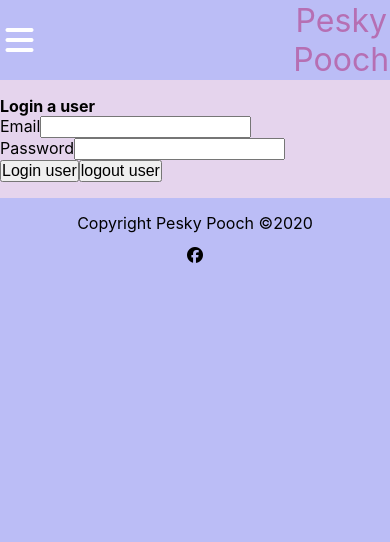
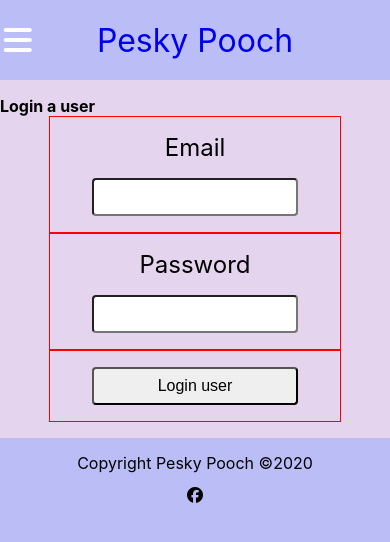
Before and after one commit to Coencidental/T3A2_Pesky_Pooch, a React (Create React App) app: page /login in a window 390 px wide. Shown: the top 542 px of the page. Built offline with nearby package versions, Linux system fonts and the light colour scheme.

Commit message:
Removed hardcoded URLs from the components for dynamicism, improved styling and responsive menu

```diff
--- a/src/components/DeleteEvent.js
+++ b/src/components/DeleteEvent.js
@@ -8,7 +8,7 @@
   const token = sessionStorage.getItem('token')
 
   const fetchEvents = async () => {
-    await axios.get("http://localhost:7002/api/events", {
+    await axios.get(`${process.env.BASE_URL}events`, {
       headers: {
         'Authorization': token
       }})
@@ -21,7 +21,7 @@
 
   const handleSubmit = async (eventId) => {
     if (window.confirm("Are you sure you want to delete this event?")) {
-      await axios.delete("http://localhost:7002/api/events/delete", {
+      await axios.delete(`${process.env.BASE_URL}events/delete`, {
         headers: {
           'Authorization': token,
           "eventId": eventId
--- a/src/components/Navigationbar.js
+++ b/src/components/Navigationbar.js
@@ -15,7 +15,7 @@
         <i class="fas fa-bars"></i>
       </label>
       <div className="logo">
-        <label>Pesky Pooch</label>
+        <Link to="/" onClick={toggleClass}><label>Pesky Pooch</label></Link>
       </div>
     <ul>
         <Link to="/" onClick={toggleClass}><li>Home</li></Link>
--- a/src/components/Services.js
+++ b/src/components/Services.js
@@ -20,9 +20,9 @@
             { props.allServices.map(service => {
             return (
             <div className="service-card" key={service._id}>
-              <p>{service.name}</p>
-              <p>{service.description}</p>
-              <p>{service.cost}</p>
+              <h3>{service.name}</h3>
+              <p className="service-desc">{service.description}</p>
+              <p className="service-cost">{service.cost}</p>
             </div>
             )}) }
           </div>
--- a/src/components/TestimonialsBox.js
+++ b/src/components/TestimonialsBox.js
@@ -6,7 +6,7 @@
   const [testimonials, setTestimonials] = useState([])
 
   const fetchTestimonials = async () => {
-    await Axios.get("http://localhost:7002/api/testimonials")
+    await Axios.get(`${process.env.BASE_URL}testimonials`)
     .then(res => {
       filterTestimonials(res.data)
     })
--- a/src/forms/ContactForm.js
+++ b/src/forms/ContactForm.js
@@ -38,7 +38,7 @@
       message
     }
 
-    axios.post("http://localhost:7002/api/contact/", params)
+    axios.post(`${process.env.BASE_URL}contact`, params)
     .then((res) => {
       console.log(res)
       document.getElementById("contact-submit").classList.toggle('successful')
--- a/src/forms/EventForm.js
+++ b/src/forms/EventForm.js
@@ -20,7 +20,7 @@
     // HEROKU APP URL: https://peskypoochapi.herokuapp.com
     let token = sessionStorage.getItem('token')
     console.log(token)
-    axios.post("http://localhost:7002/api/events/new", params, {
+    axios.post(`${process.env.BASE_URL}events/new`, params, {
     headers: {
     'Authorization': token
     }})
--- a/src/forms/LoginForm.js
+++ b/src/forms/LoginForm.js
@@ -45,32 +45,36 @@
 
   /* form for the login screen */
   render() {
+
     const { email, password } = this.state;
     return this.state.submit ? (
       <Redirect to="/" />
     ) : (
-      <form onSubmit={this.onFormSubmit}>
-        <p>
-          <label htmlFor="email">Email</label>
+      <div className="form-container">
+      <form onSubmit={this.onFormSubmit} className="login-form">
+        <fieldset>
+          <label name="email">Email</label>
           <input
             type="email"
             value={email}
             onChange={event => this.onInputChange("email", event)}
           />
-        </p>
-        <p>
-          <label htmlFor="email">Password</label>
+        </fieldset>
+        <fieldset>
+          <label name="password">Password</label>
           <input
             type="password"
             value={password}
             onChange={event => this.onInputChange("password", event)}
           />
-        </p>
-        <p>
-          <input type="submit" value="Login user" />
-          <input type="submit" value="logout user" onChange={this.handleRemove} />
-        </p>
+        </fieldset>
+        <fieldset>
+          { (sessionStorage.getItem('token')) ?
+          (<input type="submit" value="logout user" onChange={this.handleRemove} />):
+          (<input type="submit" value="Login user" />)}
+        </fieldset>
      </form>
+     </div>
    );
   }
 }
--- a/src/pages/Home.js
+++ b/src/pages/Home.js
@@ -1,4 +1,5 @@
 import React from 'react';
+import { Link } from 'react-router-dom'
 
 export const Home  = () => (
   <React.Fragment>
@@ -6,13 +7,8 @@
       <div className="text-wrapper">
         <h1 className="page-title">Home</h1>
         <p>Who are we at Pesky Pooch?</p>
-        <p>Lorem text is what I am writing here.  Lorem text is what I am writing here.  Lorem text is what I am writing here.  Lorem text is what I am writing here.  Lorem text is what I am writing here.  Lorem text is what I am writing here.  Lorem text is what I am writing here.  Lorem text is what I am writing here.
-          Lorem text is what I am writing here.  Lorem text is what I am writing here.  Lorem text is what I am writing here.  Lorem text is what I am writing here.  Lorem text is what I am writing here.  Lorem text is what I am writing here.  Lorem text is what I am writing here.  Lorem text is what I am writing here.
-          Lorem text is what I am writing here.  Lorem text is what I am writing here.  Lorem text is what I am writing here.  Lorem text is what I am writing here.  Lorem text is what I am writing here.  Lorem text is what I am writing here.  Lorem text is what I am writing here.  Lorem text is what I am writing here.
-          Lorem text is what I am writing here.  Lorem text is what I am writing here.  Lorem text is what I am writing here.  Lorem text is what I am writing here.  Lorem text is what I am writing here.  Lorem text is what I am writing here.  Lorem text is what I am writing here.  Lorem text is what I am writing here.
-          Lorem text is what I am writing here.  Lorem text is what I am writing here.  Lorem text is what I am writing here.  Lorem text is what I am writing here.  Lorem text is what I am writing here.  Lorem text is what I am writing here.  Lorem text is what I am writing here.  Lorem text is what I am writing here.
-          Lorem text is what I am writing here.  Lorem text is what I am writing here.  Lorem text is what I am writing here.  Lorem text is what I am writing here.  Lorem text is what I am writing here.  Lorem text is what I am writing here.  Lorem text is what I am writing here.  Lorem text is what I am writing here.
-          </p>
+        <p>At Pesky Pooch, the experience of the years behind <Link to="/about">defines the quality of our services.</Link></p>
+        Where experience has defined the quality of our services.
       </div>
     </div>
   </React.Fragment>
--- a/src/pages/ServicesPage.js
+++ b/src/pages/ServicesPage.js
@@ -48,7 +48,13 @@
         }
         <div className="events">
           { (events.length >= 1) ? (events.map(event => {
-          return <p>{event.name}</p>
+          return (
+          <div className="event-card">
+            <h3>{event.name}</h3>
+            <p className="event-desc">{event.description}</p>
+            <p className="event-loc">{event.location}</p>
+          </div>
+          )
         })) : (<p>No current events</p>)}
         </div>
 
--- a/src/styles/colours.scss
+++ b/src/styles/colours.scss
@@ -3,3 +3,4 @@
 $ceramic: #E5D4ED;
 $tarmac: #3C3744;
 $plum: #36083F;
+$otherblue: #1b9cff;
--- a/src/styles/global.scss
+++ b/src/styles/global.scss
@@ -58,10 +58,52 @@
       text-align: center;
       padding: 0.5rem;
       background: $babyblue;
+      border: 0.25rem solid $otherblue;
+      border-radius: 0.5rem;
 
-      p {
+      * {
         padding: 1rem;
+        border-bottom: 0.25rem solid $otherblue;
       }
+
+      .service-desc {
+        font-size: 1rem
+      }
+
+      .service-cost {
+        font-size: 2rem;
+      }
+    }
+  }
+}
+
+.events {
+  display: flex;
+  flex-direction: row;
+  flex-wrap: wrap;
+  justify-content: space-evenly;
+  width: 100%;
+  border: 1px solid red;
+
+  .event-card {
+    text-align: center;
+    padding: 0.5rem;
+    background: $babyblue;
+    border: 0.25rem solid $otherblue;
+    border-radius: 0.5rem;
+    width: 45%;
+
+    * {
+      padding: 1rem;
+      border-bottom: 0.25rem solid $otherblue;
+    }
+
+    .event-desc {
+      font-size: 1rem
+    }
+
+    .event-loc {
+      font-size: 2rem;
     }
   }
 }
@@ -112,6 +154,42 @@
     border-radius: 0.25rem;
   }
 
+  .login-form {
+    width: 100vw;
+    display: flex;
+    flex-direction: column;
+    align-items: center;
+    justify-content: space-evenly;
+
+    fieldset {
+      width: 75%;
+      margin: auto;
+      display: flex;
+      flex-direction: column;
+      padding: 1rem;
+      border: none;
+      border: 1px solid red;
+
+      * {
+        margin: auto;
+        text-align: center;
+        font-size: 1rem;
+        border-radius: 0.25rem;
+      }
+
+      label {
+        width: 50%;
+        font-size: 1.5rem;
+        margin-bottom: 1rem;
+      }
+
+      input {
+        width: 80%;
+        padding: 0.5rem 0;
+      }
+    }
+  }
+
   .contact-form {
     width: 100vw;
     display: flex;
@@ -142,6 +220,7 @@
 
       input {
         width: 80%;
+        padding: 0.5rem 0;
       }
 
       textarea {
--- a/src/styles/navbar.scss
+++ b/src/styles/navbar.scss
@@ -85,6 +85,9 @@
 // }
 
 @media (max-width: 952px){
+
+  nav {
+
     .checkbtn {
     width: 10%;
     display: flex;
@@ -97,32 +100,29 @@
       }
     }
 
-  nav {
+    .logo {
+      width: 100%;
+      transform: translateX(-5%);
+    }
 
     ul {
       flex-direction: column;
       justify-content: space-evenly;
       align-items: center;
       position: fixed;
-    width: 100%;
-    height: 80%;
+      width: 90%;
+      height: 89%;
       background: rgb(60, 55, 68);
       top: 5rem;
       left: -100%;
       text-align: center;
+    }
 
-    // li {
-    //   height: fill;
-
-    //   a {
-    //     height: stretch;
-    //   }
-    // }
-  }
     a:hover, a.active {
       background: none;
       color: black;
     }
+
     #check:checked ~ ul {
       width: 100%;
       left: 0%;
```
Lines whose indentation alone changed are shown as unchanged.
